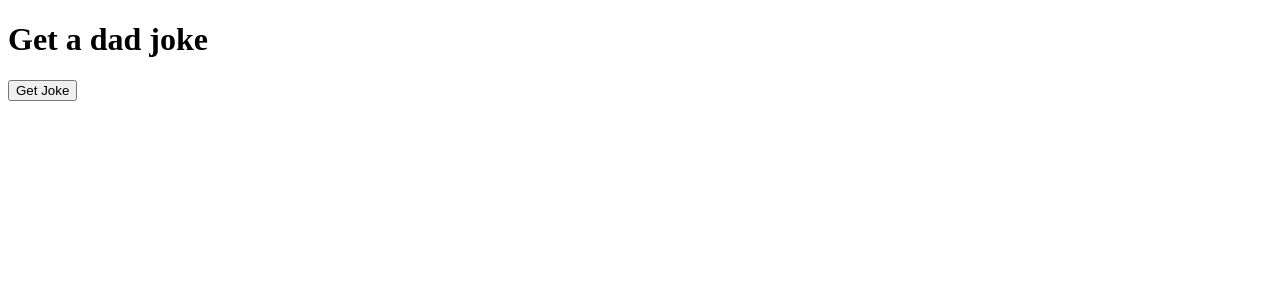
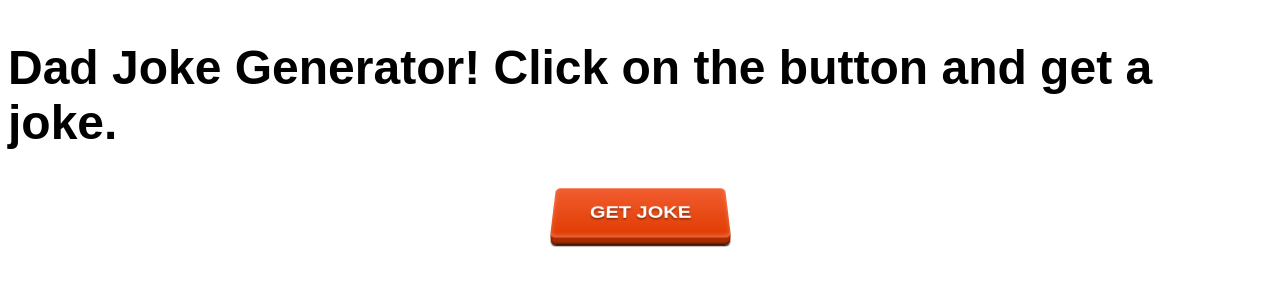
Before and after one commit to slippyishappy/dad-jokes-generator, a website: page public/index.html in a window 1280 px wide. Drawn offline with Linux system fonts and the light colour scheme; a web font is replaced by a local one.

Commit message:
Added basic styling

```diff
--- /dev/null
+++ b/public/custom.css
@@ -0,0 +1,97 @@
+#joke-btn,
+#joke-btn:before,
+#joke-btn:after {
+  box-sizing: border-box;
+}
+
+#joke-btn {
+  touch-action: manipulation;
+  position: relative;
+  background: transparent;
+  border: none;
+  outline: none;
+  display: block;
+  height: 60px;
+  width: 175px;
+  padding: 20px;
+  font-size: 20px;
+  line-height: 20px;
+  font-weight: 100;
+  text-transform: uppercase;
+  margin: 0 auto;
+  border-radius: 10px;
+  top: 0;
+  -webkit-transition: 0.15s ease-in-out;
+  -moz-transition: 0.15s ease-in-out;
+  -ms-transition: 0.15s ease-in-out;
+  -o-transition: 0.15s ease-in-out;
+  transition: 0.15s ease-in-out;
+}
+
+#joke-btn {
+  touch-action: manipulation;
+  -webkit-transform: perspective(500px) rotateX(35deg);
+}
+
+#joke-btn:before {
+  content: "";
+  display: block;
+  position: absolute;
+  z-index: 1;
+  background: -webkit-linear-gradient(top, #f25d30 0%, #e03b00 100%);
+  background: -o-linear-gradient(top, #f25d30 0%, #e03b00 100%);
+  top: 0;
+  left: 0;
+  border-radius: 5px;
+  width: 100%;
+  height: 100%;
+  padding: 20px;
+  box-shadow: inset 0 -2px 5px rgba(255, 255, 255, 0.3);
+}
+
+#joke-btn:after {
+  content: "";
+  display: block;
+  position: absolute;
+  bottom: -10px;
+  left: 1px;
+  height: 15px;
+  width: 173px;
+  background: -webkit-linear-gradient(top, #ba2500 0%, #9b3100 100%);
+  background: -o-linear-gradient(top, #ba2500 0%, #9b3100 100%);
+  border-radius: 0 0 5px 5px;
+  -webkit-transform: perspective(500px) rotateX(-40deg);
+  box-shadow: inset 0 -2px 3px rgba(0, 0, 0, 0.5), 0 3px 2px -1px black;
+  -webkit-transition: 0.15s ease-in-out;
+  -moz-transition: 0.15s ease-in-out;
+  -ms-transition: 0.15s ease-in-out;
+  -o-transition: 0.15s ease-in-out;
+  transition: 0.15s ease-in-out;
+}
+
+#joke-btn:hover {
+  top: -3px;
+}
+
+#joke-btn:hover:after {
+  height: 18.5px;
+  bottom: -13px;
+}
+
+#joke-btn:active {
+  top: 0px;
+}
+
+#joke-btn:active:after {
+  height: 15px;
+  bottom: -10px;
+}
+
+#joke-btn .text {
+  font-family: var(--font-main);
+  position: relative;
+  z-index: 2;
+  font-weight: bold;
+  color: white;
+  text-shadow: 0 2px 2px rgba(0, 0, 0, 0.4);
+}
--- a/public/index.html
+++ b/public/index.html
@@ -3,11 +3,13 @@
 <head>
     <meta charset="UTF-8">
     <meta name="viewport" content="width=device-width, initial-scale=1.0">
+    <link rel="stylesheet" href="style.css">
+    <link rel="stylesheet" href="custom.css">
     <title>Dad Joke Generator</title>
 </head>
 <body>
-    <h1>Get a dad joke</h1>
-    <button id="joke-btn">Get Joke</button>
+    <h1>Dad Joke Generator! Click on the button and get a joke.</h1>
+    <button id="joke-btn"><span class="text">Get Joke</span></button>
     <p id="joke"></p>
     <script src="script.js"></script>
 </body>
--- a/public/style.css
+++ b/public/style.css
@@ -0,0 +1,27 @@
+@import url('https://fonts.googleapis.com/css2?family=Gabarito:wght@400..900&display=swap');
+@import url('https://fonts.googleapis.com/css2?family=Gaegu&display=swap');
+
+:root {
+    --font-main: "Gabarito", sans-serif;
+    --font-second: "Gaegu", sans-serif;
+    --regular-bold: 500;
+    --semi-bold: 600;
+    --bold: 700;
+    --extra-bold: 800;
+    --main-size: 24px;
+}
+
+body {
+    box-sizing: border-box;
+    font-size: var(--main-size);
+    display: flex;
+    flex-direction: column;
+    justify-content: center;
+    align-items: center;
+}
+
+h1 {
+    font-family: var(--font-second);
+    font-weight: var(--semi-bold);
+    font-size: 2em;
+}
```
